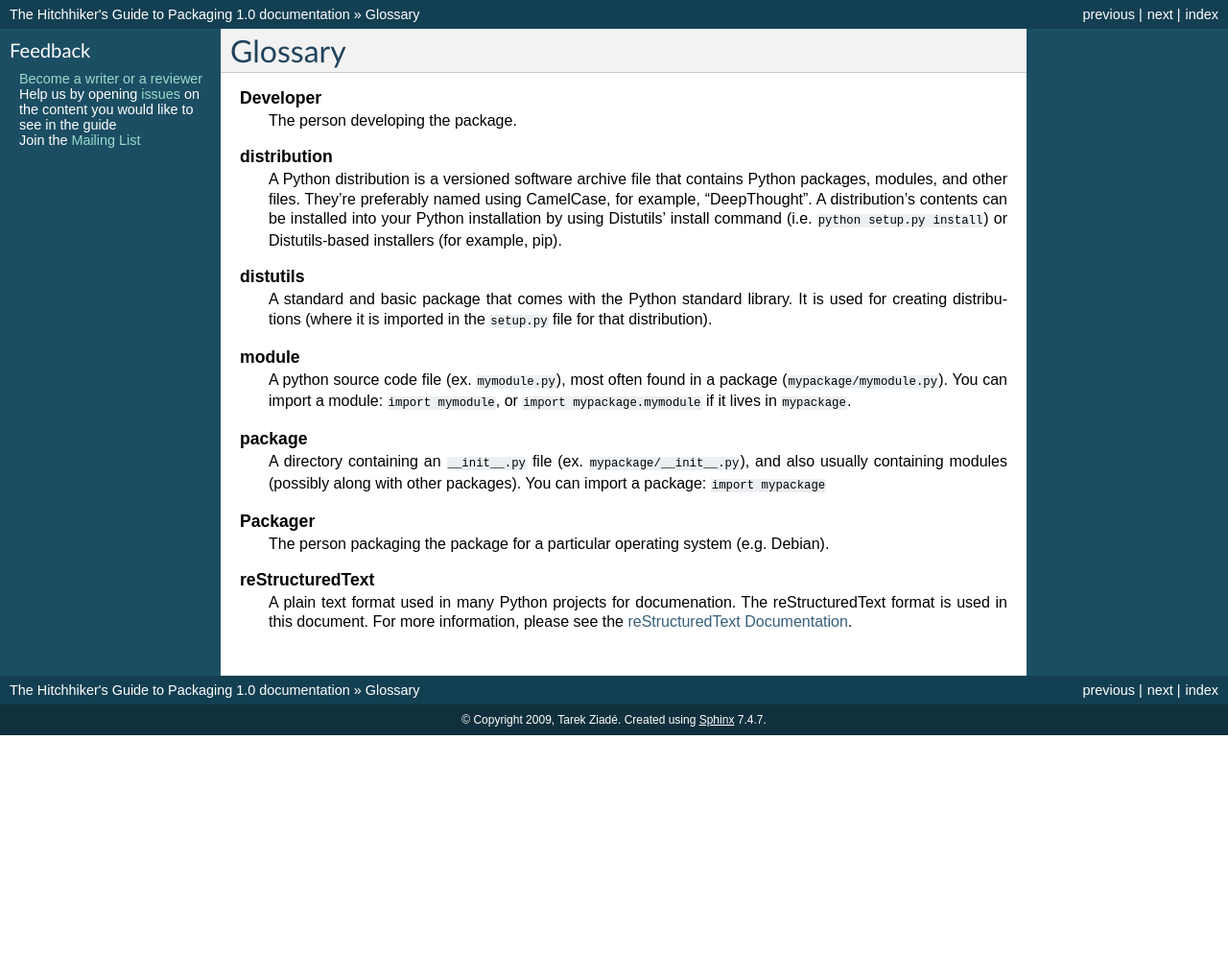
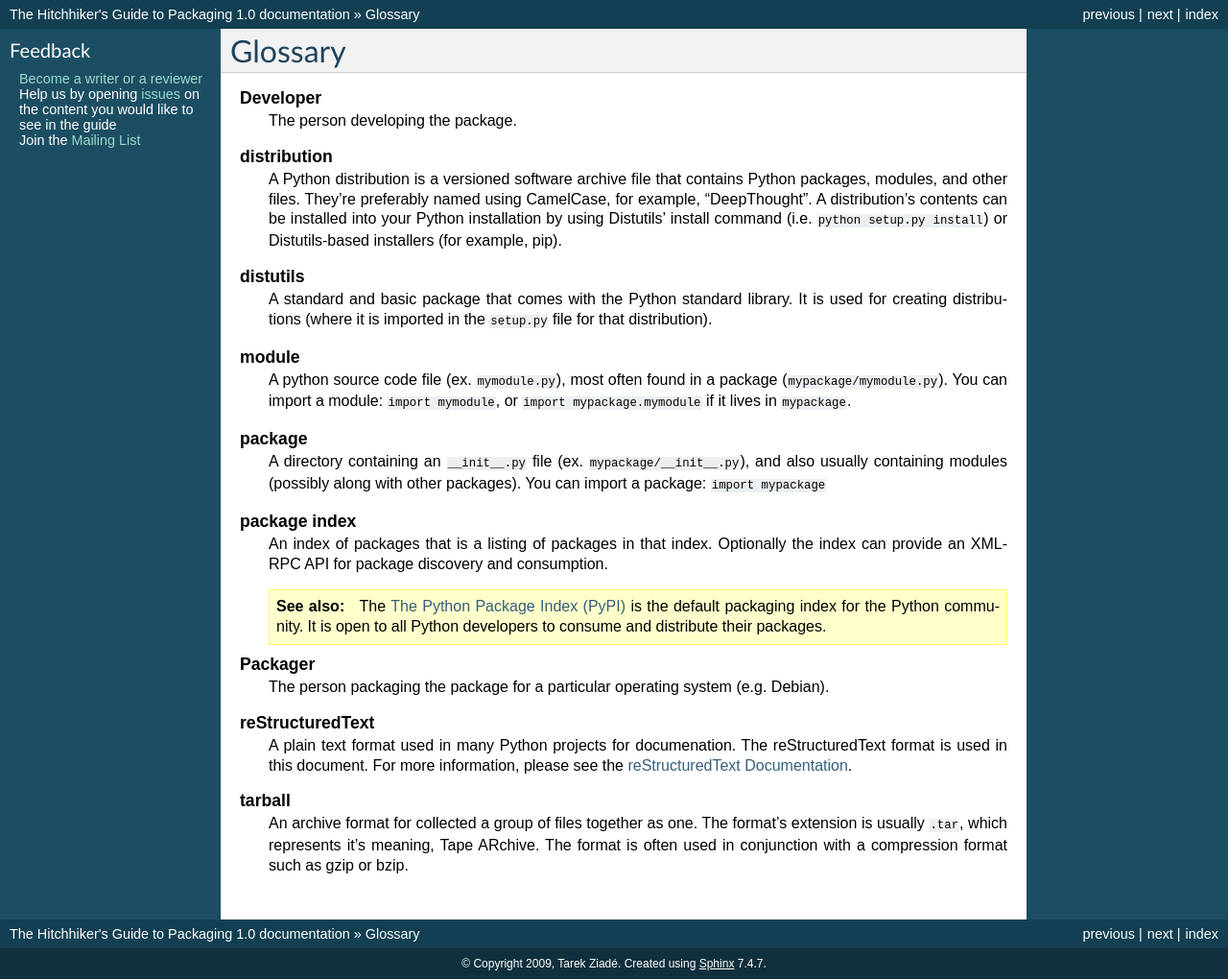
Before and after one commit to pypa/packaging.python.org, a Sphinx documentation site: the page built from source/glossary.txt, in a window 1280 px wide. Shown: the whole page at 96% size. Built offline with Sphinx 7.4.7, drawn with Linux system fonts in a browser that asks for light colours; before the commit the page ends 900 px from its top, so only the background shows below that.

Commit message:
Fixed up the packaging benefits section. Added a few definitions.

```diff
--- a/source/glossary.txt
+++ b/source/glossary.txt
@@ -34,6 +34,11 @@ Glossary
        modules (possibly along with other packages). You can import
        a package: ``import mypackage``
 
+   package index
+       An index of packages that is a listing of packages in that index. Optionally the index can provide an XML-RPC API for package discovery and consumption.
+
+       .. seealso:: The :doc:`pypi` is the default packaging index for the Python community. It is open to all Python developers to consume and distribute their packages.
+
    Packager
        The person packaging the package for a particular operating system
        (e.g. Debian).
@@ -43,3 +48,9 @@ Glossary
        reStructuredText format is used in this document. For more information,
        please see the `reStructuredText Documentation
        <http://docutils.sourceforge.net/rst.html>`_.
+
+   tarball
+       An archive format for collected a group of files together as one. The
+       format's extension is usually ``.tar``, which represents it's meaning,
+       Tape ARchive. The format is often used in conjunction with a
+       compression format such as gzip or bzip.
--- a/source/installation.txt
+++ b/source/installation.txt
@@ -3,6 +3,8 @@ Installing the Package Tools
 ============================
 
 TODO intro
+
+.. _distribute_info:
 
 Distribute
 ==========
```
Also changed, not shown: other parts of source/installation.txt (+2 -0 lines), source/introduction.txt (+21 -28 lines).
